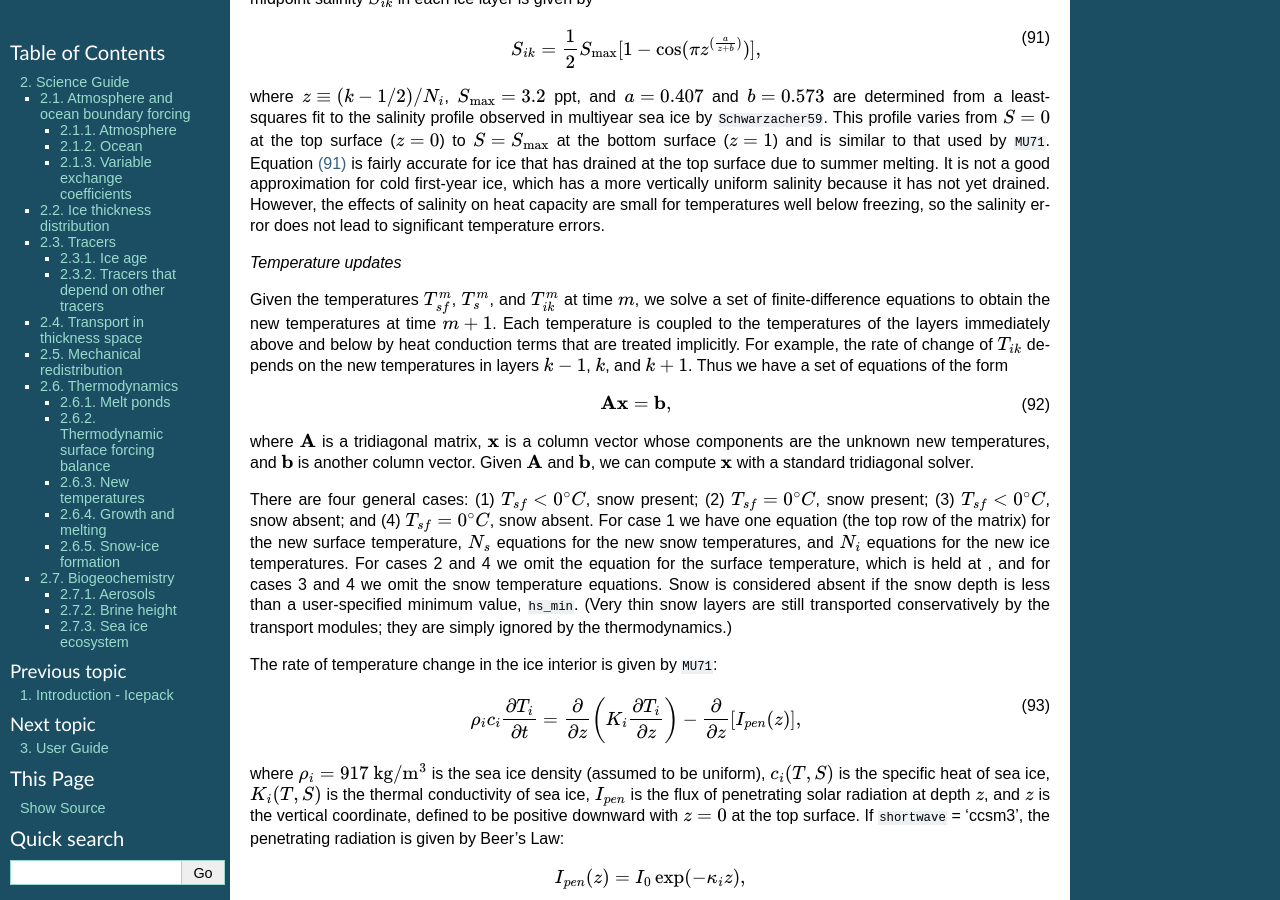
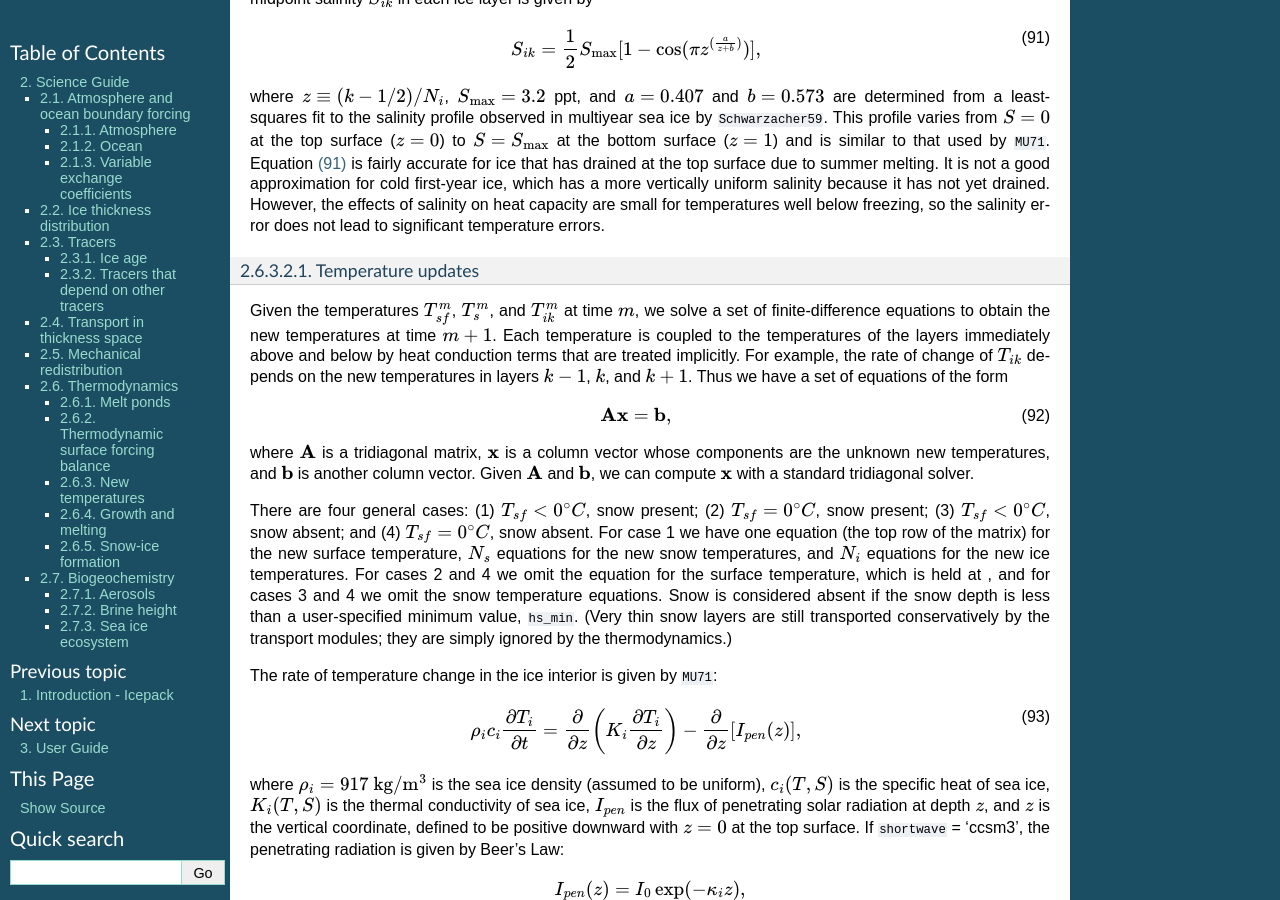
Before and after one commit to CICE-Consortium/Icepack, a Sphinx documentation site: the page built from doc/source/icepack_2_science_guide.rst, in a window 1280 px wide and 900 px high, scrolled down 29384 px. Built offline with Sphinx 7.4.7, drawn with Linux system fonts in a browser that asks for light colours; cross-references to code outside the pages are shown as plain code; some of the changed text lies outside the part shown.

Commit message:
Redo subsections a bit

```diff
--- a/doc/source/icepack_2_science_guide.rst
+++ b/doc/source/icepack_2_science_guide.rst
@@ -2067,7 +2067,8 @@ the effects of salinity on heat capacity are small for temperatures
 well below freezing, so the salinity error does not lead to
 significant temperature errors.
 
-*Temperature updates*
+Temperature updates
+^^^^^^^^^^^^^^^^^^^
 
 Given the temperatures :math:`T_{sf}^m`,
 :math:`T_s^m`, and :math:`T_{ik}^m` at time \ :math:`m`, we solve a set
@@ -2438,7 +2439,8 @@ the ice layers, allowing a continuum approximation: a bulk sea-ice
 quantity is taken to be the liquid-fraction-weighted average of that
 quantity in the ice and in the brine.
 
-*Enthalpy and mushy physics*
+Enthalpy and mushy physics
+^^^^^^^^^^^^^^^^^^^^^^^^^^
 
 The mush enthalpy, :math:`q`, is related
 to the temperature, :math:`T`, and the brine volume, :math:`\phi`, by
@@ -2527,7 +2529,8 @@ Fitting to the data, :math:`T_0=-7.636^\circ`\ C,
 :math:`a_2=-10.3085\;\mathrm{g} \;\mathrm{kg}^{-1} \;\mathrm{K}^{-1}`,
 :math:`b_1=0` and :math:`b_2=62.4 \;\mathrm{g}\;\mathrm{kg}^{-1}`.
 
-*Two-stage outer iteration*
+Two-stage outer iteration
+^^^^^^^^^^^^^^^^^^^^^^^^^
 
 As for the BL99 thermodynamics
 :cite:`BL99` there are two qualitatively different
@@ -2557,7 +2560,8 @@ are more numerically robust than if both are solved together. The
 surface state rarely changes qualitatively during the solution so the
 method is also numerically efficient.
 
-*Temperature updates*
+Temperature updates
+^^^^^^^^^^^^^^^^^^^
 
 During the calculation of the new temperatures
 and salinities, the liquid fraction is held fixed at the value from the
@@ -2639,7 +2643,8 @@ after a few iterations once the temperature changes during an iteration
 fall below :math:`5\times10^{-4}\;^\circ\mathrm{C}` and the energy
 conservation error falls below 0.9 ``ferrmax``.
 
-*Salinity updates*
+Salinity updates
+^^^^^^^^^^^^^^^^
 
 Several physical processes alter the sea ice bulk
 salinity. New ice forms with the salinity of the sea water from which it
@@ -2797,7 +2802,8 @@ permeabilities and :math:`\Delta h` is the hydraulic head driving melt
 water through the sea ice. It is the difference in height between the
 top of the melt pond and sea level.
 
-*Basal boundary condition*
+Basal boundary condition
+^^^^^^^^^^^^^^^^^^^^^^^^
 
 In traditional Stefan problems the ice
 growth rate is calculated by determining the difference in heat flux on
@@ -2819,7 +2825,8 @@ observations. :math:`\phi_i` is a namelist parameter (``phi_i_mushy`` =
 0.85). The basal ice temperature is set to the liquidus temperature
 :math:`T_f` of the ocean surface salinity.
 
-*Tracer consistency*
+Tracer consistency
+^^^^^^^^^^^^^^^^^^
 
 In order to ensure conservation of energy and salt
 content, the advection routines will occasionally limit changes to
@@ -3433,7 +3440,7 @@ The vertical bio-grid is described in the :ref:`grids` section.
 .. _mobile-and-stationary:
 
 Mobile and stationary phases
-~~~~~~~~~~~~~~~~~~~~~~~~~~~~
+^^^^^^^^^^^^^^^^^^^^^^^^^^^^
 
 Purely mobile tracers are tracers which move with the brine and thus, in
 the absence of biochemical reactions, evolve like salinity. For vertical
@@ -3575,7 +3582,7 @@ in an unphysically large accumulation during the melt season.
 .. _tracer-numerics:
 
 Flux-corrected, positive definite transport scheme
-~~~~~~~~~~~~~~~~~~~~~~~~~~~~~~~~~~~~~~~~~~~~~~~~~~
+^^^^^^^^^^^^^^^^^^^^^^^^^^^^^^^^^^^^^^^^^^^^^^^^^^
 
 Numerical solution of the vertical tracer transport equation is
 accomplished using the finite element Galerkin discretization. Multiply
```
